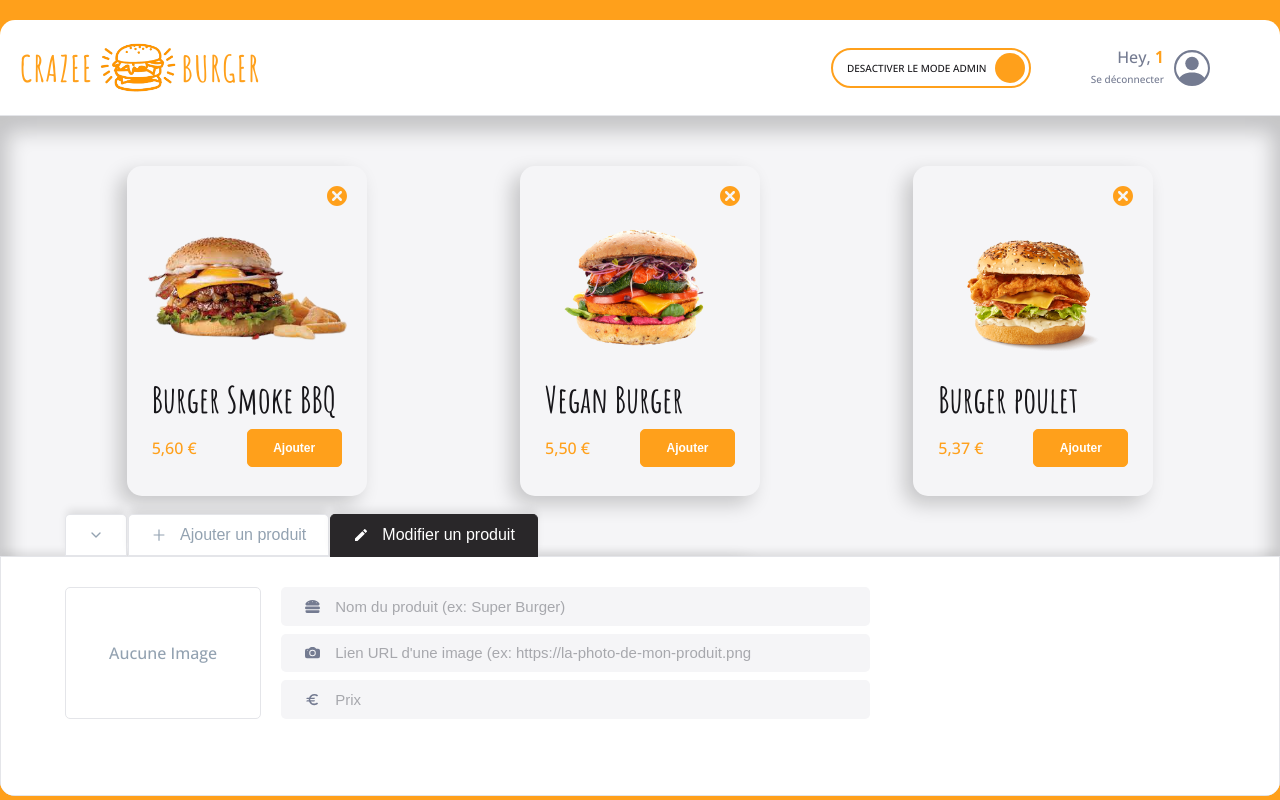
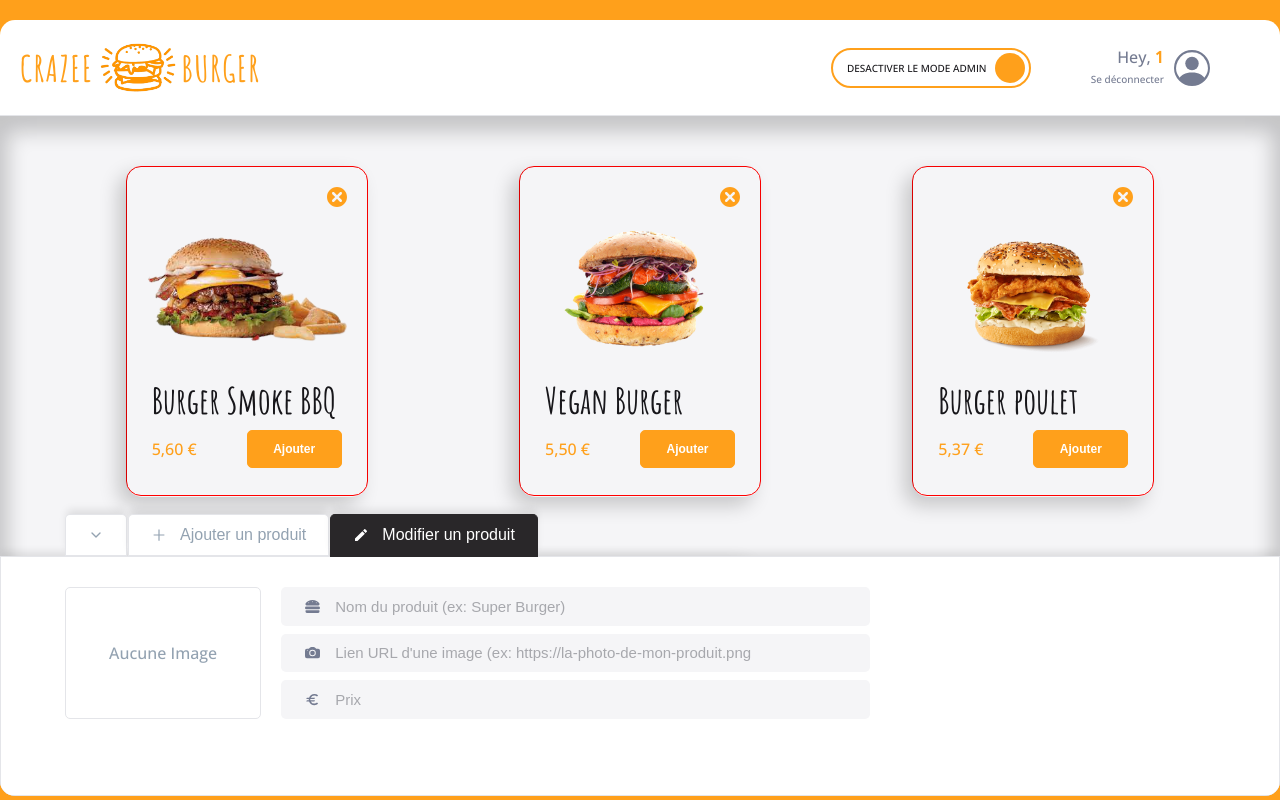
Before and after one commit to YohannMaiVan/React-crazee-burger, a React (Vite) app: page /order/1 in a window 1280 px wide. Built offline with nearby package versions, Linux system fonts and the light colour scheme.

Commit message:
🐛 F09: CARD > Fix MEGA SUPER height when only one grid row is left

```diff
--- a/src/components/reusable-ui/Card.jsx
+++ b/src/components/reusable-ui/Card.jsx
@@ -51,6 +51,8 @@ export default function Card({
 const CardStyled = styled.div`
   ${(props) => props["data-is-hoverable"] && hoverableStyle}
   border-radius: ${theme.borderRadius.extraRound};
+  border: 1px solid red;
+  height: 330px;
 
   .card {
     width: 240px;
```
